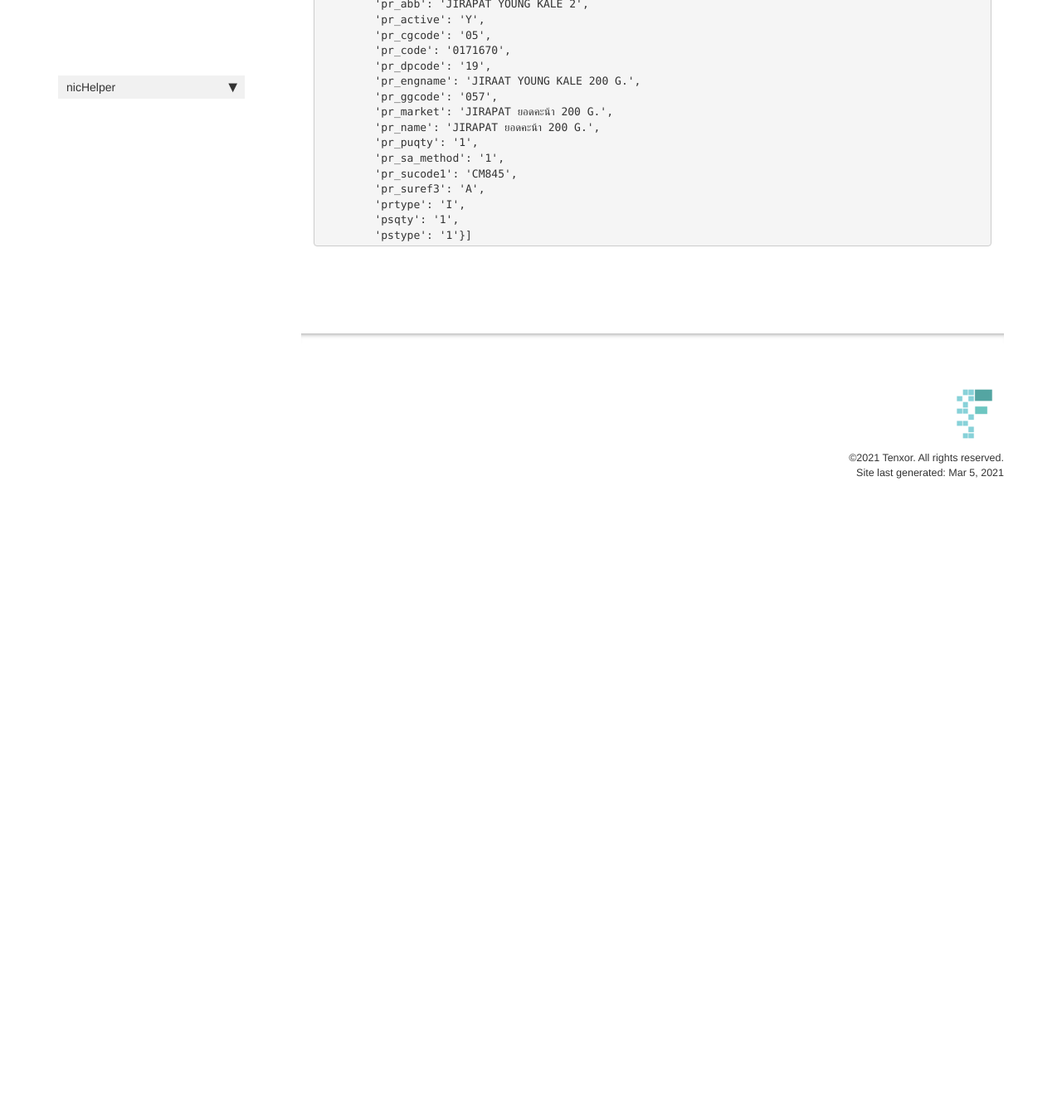
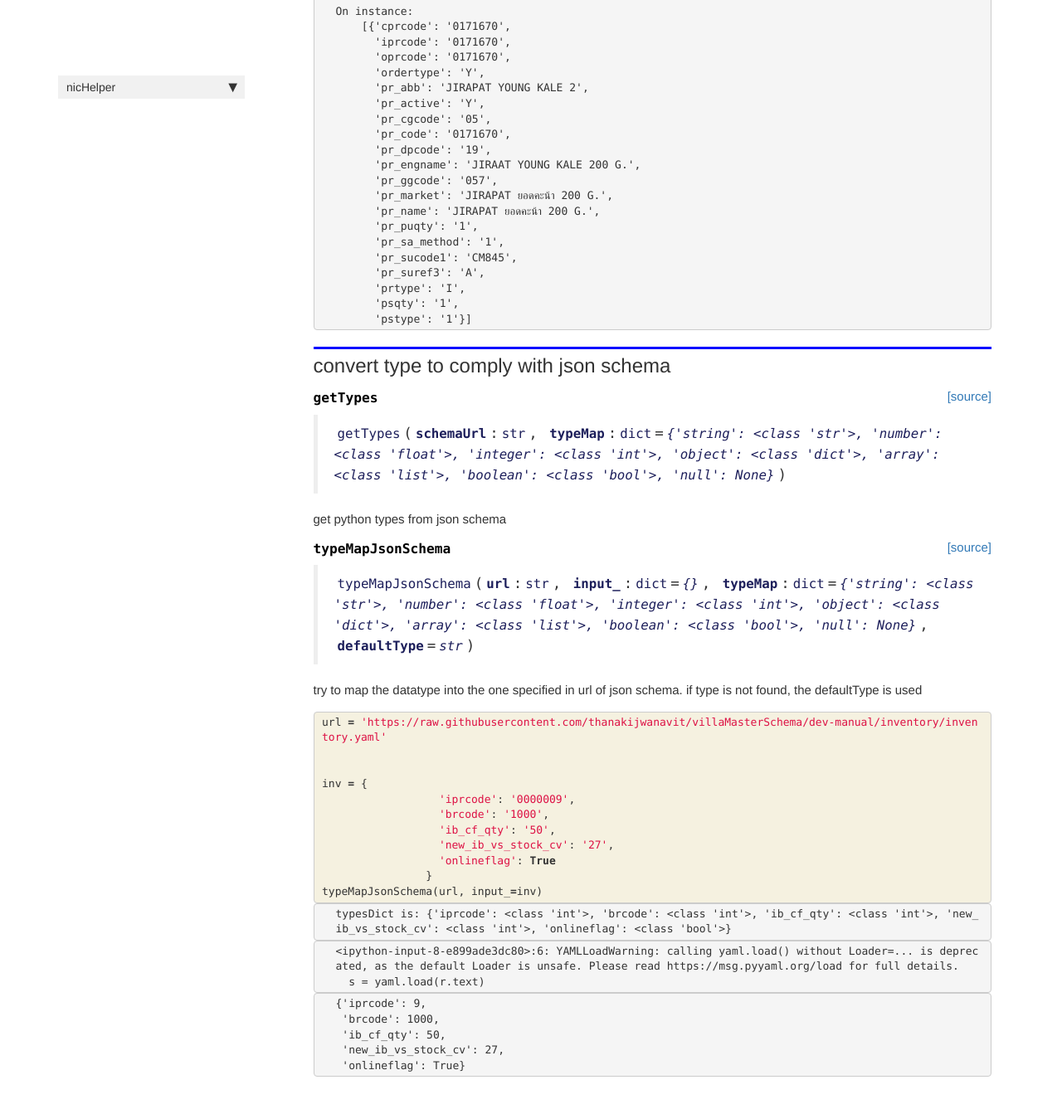
Before and after one commit to thanakijwanavit/nicHelper, a Jekyll site: the page built from docs/schema.html, in a window 1280 px wide and 1400 px high, scrolled down 2244 px. Shown: the top 1337 px of the window at 83% size. Built offline with Jekyll 4.4.1, drawn with Linux system fonts in a browser that asks for light colours; nearby versions of some CDN libraries; comment, search, counter and statistics services are not loaded; before the commit the page ends 2874 px from its top, so only the background shows below that; some of the changed text lies outside the part shown.

Commit message:
add type mapping in schema

```diff
--- a/docs/dictUtil.html
+++ b/docs/dictUtil.html
@@ -311,7 +311,7 @@ False
 
 
 <div class="output_markdown rendered_html output_subarea ">
-<h4 id="hashDict" class="doc_header"><code>hashDict</code><a href="https://github.com/thanakijwanavit/nicHelper/tree/master/nicHelper/dictUtil.py#L39" class="source_link" style="float:right">[source]</a></h4><blockquote><p><code>hashDict</code>(<strong><code>data</code></strong>:<code>dict</code>, <strong><code>hasher</code></strong>=<em><code>&lt;sha1 HASH object @ 0x7f026532fd70&gt;</code></em>, <strong><code>encoder</code></strong>=<em><code>dumps</code></em>)</p>
+<h4 id="hashDict" class="doc_header"><code>hashDict</code><a href="https://github.com/thanakijwanavit/nicHelper/tree/master/nicHelper/dictUtil.py#L39" class="source_link" style="float:right">[source]</a></h4><blockquote><p><code>hashDict</code>(<strong><code>data</code></strong>:<code>dict</code>, <strong><code>hasher</code></strong>=<em><code>&lt;sha1 HASH object @ 0x7fd8b12c8d70&gt;</code></em>, <strong><code>encoder</code></strong>=<em><code>dumps</code></em>)</p>
 </blockquote>
 
 </div>
--- a/docs/schema.html
+++ b/docs/schema.html
@@ -261,4 +261,132 @@ On instance:
 </div>
     {% endraw %}
 
+<div class="cell border-box-sizing text_cell rendered"><div class="inner_cell">
+<div class="text_cell_render border-box-sizing rendered_html">
+<h2 id="convert-type-to-comply-with-json-schema">convert type to comply with json schema<a class="anchor-link" href="#convert-type-to-comply-with-json-schema"> </a></h2>
 </div>
+</div>
+</div>
+    {% raw %}
+
+<div class="cell border-box-sizing code_cell rendered">
+
+<div class="output_wrapper">
+<div class="output">
+
+<div class="output_area">
+
+
+<div class="output_markdown rendered_html output_subarea ">
+<h4 id="getTypes" class="doc_header"><code>getTypes</code><a href="https://github.com/thanakijwanavit/nicHelper/tree/master/nicHelper/schema.py#L24" class="source_link" style="float:right">[source]</a></h4><blockquote><p><code>getTypes</code>(<strong><code>schemaUrl</code></strong>:<code>str</code>, <strong><code>typeMap</code></strong>:<code>dict</code>=<em><code>{'string': &lt;class 'str'&gt;, 'number': &lt;class 'float'&gt;, 'integer': &lt;class 'int'&gt;, 'object': &lt;class 'dict'&gt;, 'array': &lt;class 'list'&gt;, 'boolean': &lt;class 'bool'&gt;, 'null': None}</code></em>)</p>
+</blockquote>
+<p>get python types from json schema</p>
+
+</div>
+
+</div>
+
+</div>
+</div>
+
+</div>
+    {% endraw %}
+
+    {% raw %}
+
+<div class="cell border-box-sizing code_cell rendered">
+
+<div class="output_wrapper">
+<div class="output">
+
+<div class="output_area">
+
+
+<div class="output_markdown rendered_html output_subarea ">
+<h4 id="typeMapJsonSchema" class="doc_header"><code>typeMapJsonSchema</code><a href="https://github.com/thanakijwanavit/nicHelper/tree/master/nicHelper/schema.py#L31" class="source_link" style="float:right">[source]</a></h4><blockquote><p><code>typeMapJsonSchema</code>(<strong><code>url</code></strong>:<code>str</code>, <strong><code>input_</code></strong>:<code>dict</code>=<em><code>{}</code></em>, <strong><code>typeMap</code></strong>:<code>dict</code>=<em><code>{'string': &lt;class 'str'&gt;, 'number': &lt;class 'float'&gt;, 'integer': &lt;class 'int'&gt;, 'object': &lt;class 'dict'&gt;, 'array': &lt;class 'list'&gt;, 'boolean': &lt;class 'bool'&gt;, 'null': None}</code></em>, <strong><code>defaultType</code></strong>=<em><code>str</code></em>)</p>
+</blockquote>
+<p>try to map the datatype into the one specified in url of json schema.
+if type is not found, the defaultType is used</p>
+
+</div>
+
+</div>
+
+</div>
+</div>
+
+</div>
+    {% endraw %}
+
+    {% raw %}
+
+<div class="cell border-box-sizing code_cell rendered">
+
+</div>
+    {% endraw %}
+
+    {% raw %}
+
+<div class="cell border-box-sizing code_cell rendered">
+<div class="input">
+
+<div class="inner_cell">
+    <div class="input_area">
+<div class=" highlight hl-ipython3"><pre><span></span><span class="n">url</span> <span class="o">=</span> <span class="s1">&#39;https://raw.githubusercontent.com/thanakijwanavit/villaMasterSchema/dev-manual/inventory/inventory.yaml&#39;</span>
+
+
+<span class="n">inv</span> <span class="o">=</span> <span class="p">{</span>
+                  <span class="s1">&#39;iprcode&#39;</span><span class="p">:</span> <span class="s1">&#39;0000009&#39;</span><span class="p">,</span>
+                  <span class="s1">&#39;brcode&#39;</span><span class="p">:</span> <span class="s1">&#39;1000&#39;</span><span class="p">,</span>
+                  <span class="s1">&#39;ib_cf_qty&#39;</span><span class="p">:</span> <span class="s1">&#39;50&#39;</span><span class="p">,</span>
+                  <span class="s1">&#39;new_ib_vs_stock_cv&#39;</span><span class="p">:</span> <span class="s1">&#39;27&#39;</span><span class="p">,</span>
+                  <span class="s1">&#39;onlineflag&#39;</span><span class="p">:</span> <span class="kc">True</span>
+                <span class="p">}</span>
+<span class="n">typeMapJsonSchema</span><span class="p">(</span><span class="n">url</span><span class="p">,</span> <span class="n">input_</span><span class="o">=</span><span class="n">inv</span><span class="p">)</span>
+</pre></div>
+
+    </div>
+</div>
+</div>
+
+<div class="output_wrapper">
+<div class="output">
+
+<div class="output_area">
+
+<div class="output_subarea output_stream output_stdout output_text">
+<pre>typesDict is: {&#39;iprcode&#39;: &lt;class &#39;int&#39;&gt;, &#39;brcode&#39;: &lt;class &#39;int&#39;&gt;, &#39;ib_cf_qty&#39;: &lt;class &#39;int&#39;&gt;, &#39;new_ib_vs_stock_cv&#39;: &lt;class &#39;int&#39;&gt;, &#39;onlineflag&#39;: &lt;class &#39;bool&#39;&gt;}
+</pre>
+</div>
+</div>
+
+<div class="output_area">
+
+<div class="output_subarea output_stream output_stderr output_text">
+<pre>&lt;ipython-input-8-e899ade3dc80&gt;:6: YAMLLoadWarning: calling yaml.load() without Loader=... is deprecated, as the default Loader is unsafe. Please read https://msg.pyyaml.org/load for full details.
+  s = yaml.load(r.text)
+</pre>
+</div>
+</div>
+
+<div class="output_area">
+
+
+
+<div class="output_text output_subarea output_execute_result">
+<pre>{&#39;iprcode&#39;: 9,
+ &#39;brcode&#39;: 1000,
+ &#39;ib_cf_qty&#39;: 50,
+ &#39;new_ib_vs_stock_cv&#39;: 27,
+ &#39;onlineflag&#39;: True}</pre>
+</div>
+
+</div>
+
+</div>
+</div>
+
+</div>
+    {% endraw %}
+
+</div>
--- a/nicHelper/__init__.py
+++ b/nicHelper/__init__.py
@@ -1 +1 @@
-__version__ = "0.0.27"
+__version__ = "0.0.28"
--- a/nicHelper/_nbdev.py
+++ b/nicHelper/_nbdev.py
@@ -29,6 +29,9 @@ index = {"imageFromS3": "Images.ipynb",
          "loadRemoteHash": "pdUtils.ipynb",
          "PandasDataFrameAttribute": "pdUtils.ipynb",
          "validateUrl": "schema.ipynb",
+         "getTypes": "schema.ipynb",
+         "typeMapJsonSchema": "schema.ipynb",
+         "typeMap": "schema.ipynb",
          "getSecret": "secrets.ipynb",
          "shorten": "shortenLInk.ipynb",
          "url": "shortenLInk.ipynb",
```
Also changed, not shown: nicHelper/schema.py (+20 -1 lines), 2 other files.
